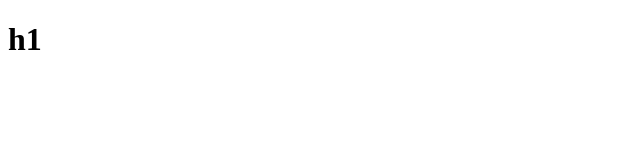
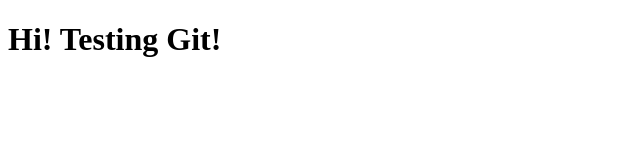
Before and after one commit to nshs-life/website, a plain HTML site: page test.html in a window 1280 px wide. Shown: the whole page, without its empty margins (0-640 px from the left). Drawn offline with Linux system fonts and the light colour scheme.

Commit message:
added in git.txt and changed h1 in test

```diff
--- a/test.html
+++ b/test.html
@@ -7,6 +7,6 @@
     <title>Document</title>
 </head>
 <body>
-    <h1>h1</h1>
+    <h1>Hi! Testing Git!</h1>
 </body>
 </html>
```
Also changed, not shown: git.txt (added).
